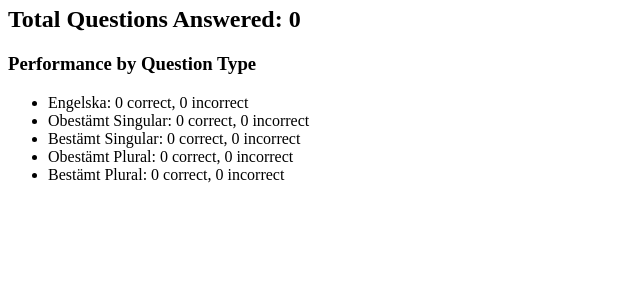
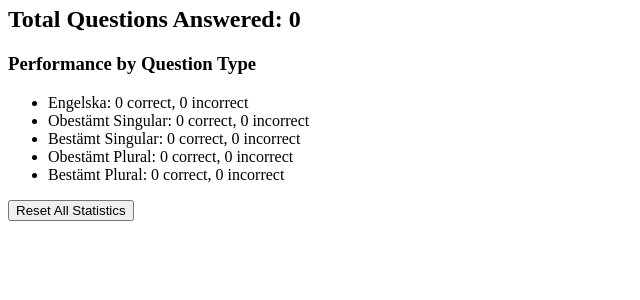
Before and after one commit to suitst/website, a Django app: page /accounts/profile/ in a window 1280 px wide. Shown: the part 161-461 px from the top of the page, without its empty margins (0-640 px from the left). Run offline with Django 5.2, Linux system fonts and the light colour scheme; a user stored in the database is signed in.

Commit message:
Added reset statistics button to profile page

```diff
--- a/timpage/accounts/templates/profile.html
+++ b/timpage/accounts/templates/profile.html
@@ -14,6 +14,17 @@
         <li>Obestämt Plural: {{ user.obestamt_plural_correct }} correct, {{ user.obestamt_plural_incorrect }} incorrect</li>
         <li>Bestämt Plural: {{ user.bestamt_plural_correct }} correct, {{ user.bestamt_plural_incorrect }} incorrect</li>
     </ul>
+    <form method="post" action="{% url 'reset_stats' %}" onsubmit="return confirm('Are you sure you want to reset all your statistics? This action cannot be undone.');">
+        {% csrf_token %}
+        <button type="submit">Reset All Statistics</button>
+    </form>
+    {% if messages %}
+        {% for message in messages %}
+            <div class="alert alert-{{ message.tags }}">
+                {{ message }}
+            </div>
+        {% endfor %}
+    {% endif %}
 </body>
 
 {% endblock %}
--- a/timpage/accounts/urls.py
+++ b/timpage/accounts/urls.py
@@ -5,5 +5,6 @@ urlpatterns = [
     path('signup/', views.signup_view, name='signup'),
     path('login/', views.login_view, name='login'),
     path('logout/', views.logout_view, name='logout'),
-    path('profile/', views.profile_view, name='profile')
+    path('profile/', views.profile_view, name='profile'),
+    path('reset-stats/', views.reset_stats_view, name='reset_stats'),
 ]
--- a/timpage/accounts/views.py
+++ b/timpage/accounts/views.py
@@ -1,4 +1,5 @@
 from django.shortcuts import render, redirect
+from django.contrib import messages
 from django.contrib.auth import login, authenticate, logout, get_user_model
 from django.contrib.auth.forms import UserCreationForm, AuthenticationForm
 
@@ -50,3 +51,28 @@ def logout_view(request):
 def profile_view(request):
     user = request.user
     return render(request, 'profile.html', {'user': user})
+
+
+def reset_stats_view(request):
+    if request.method == 'POST':
+        user = request.user
+
+        stat_fields = [
+            'total_answered',
+            'engelska_correct', 'engelska_incorrect',
+            'obestamt_singular_correct', 'obestamt_singular_incorrect',
+            'bestamt_singular_correct', 'bestamt_singular_incorrect',
+            'obestamt_plural_correct', 'obestamt_plural_incorrect',
+            'bestamt_plural_correct', 'bestamt_plural_incorrect'
+        ]
+
+        for field in stat_fields:
+            setattr(user, field, 0)
+
+        user.save()
+
+        messages.success(request, 'Your statistics have been reset successfully!')
+
+        return redirect('profile')
+
+    return redirect('profile')
```
Also changed, not shown: timpage/db.sqlite3.
